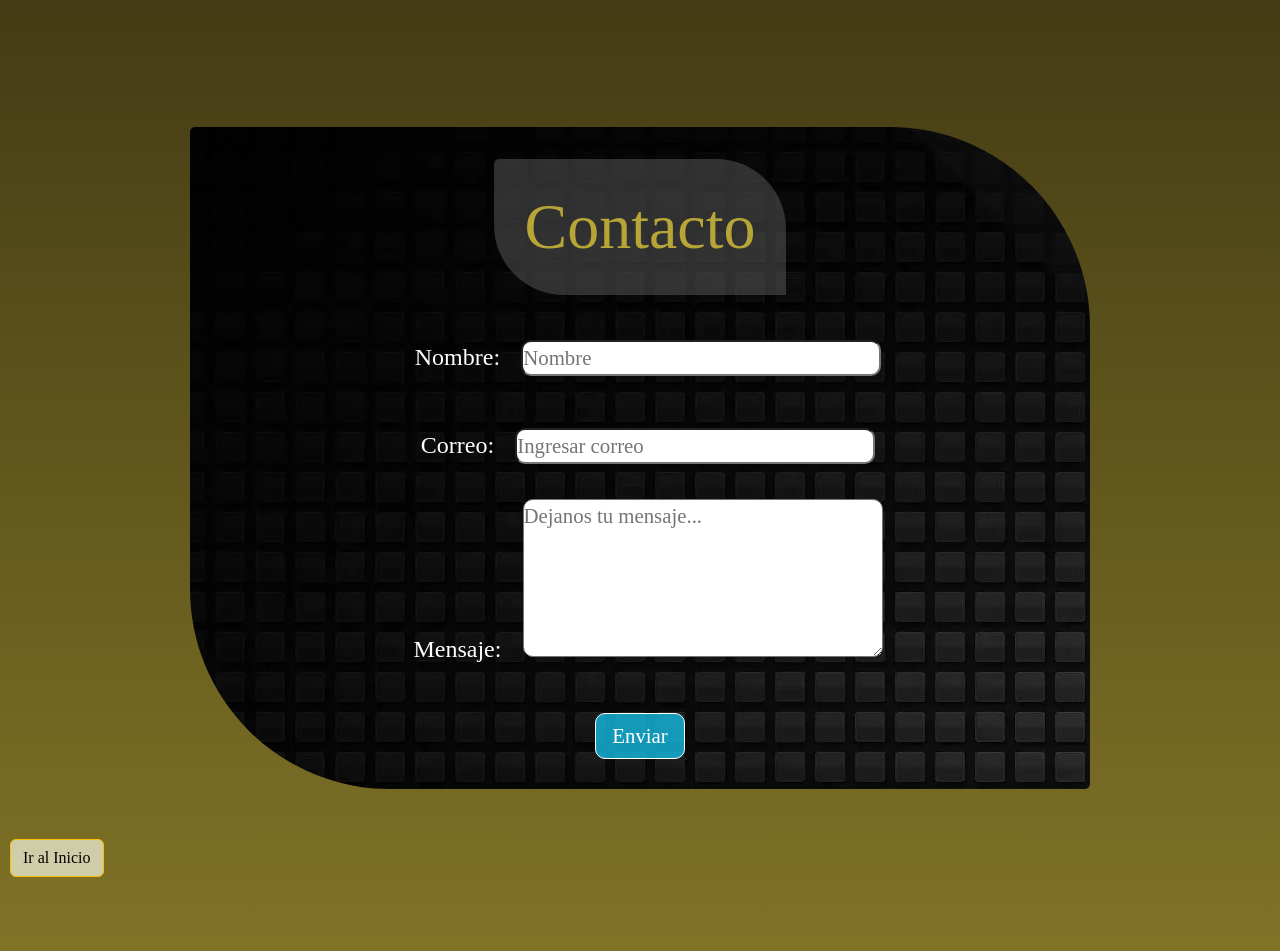
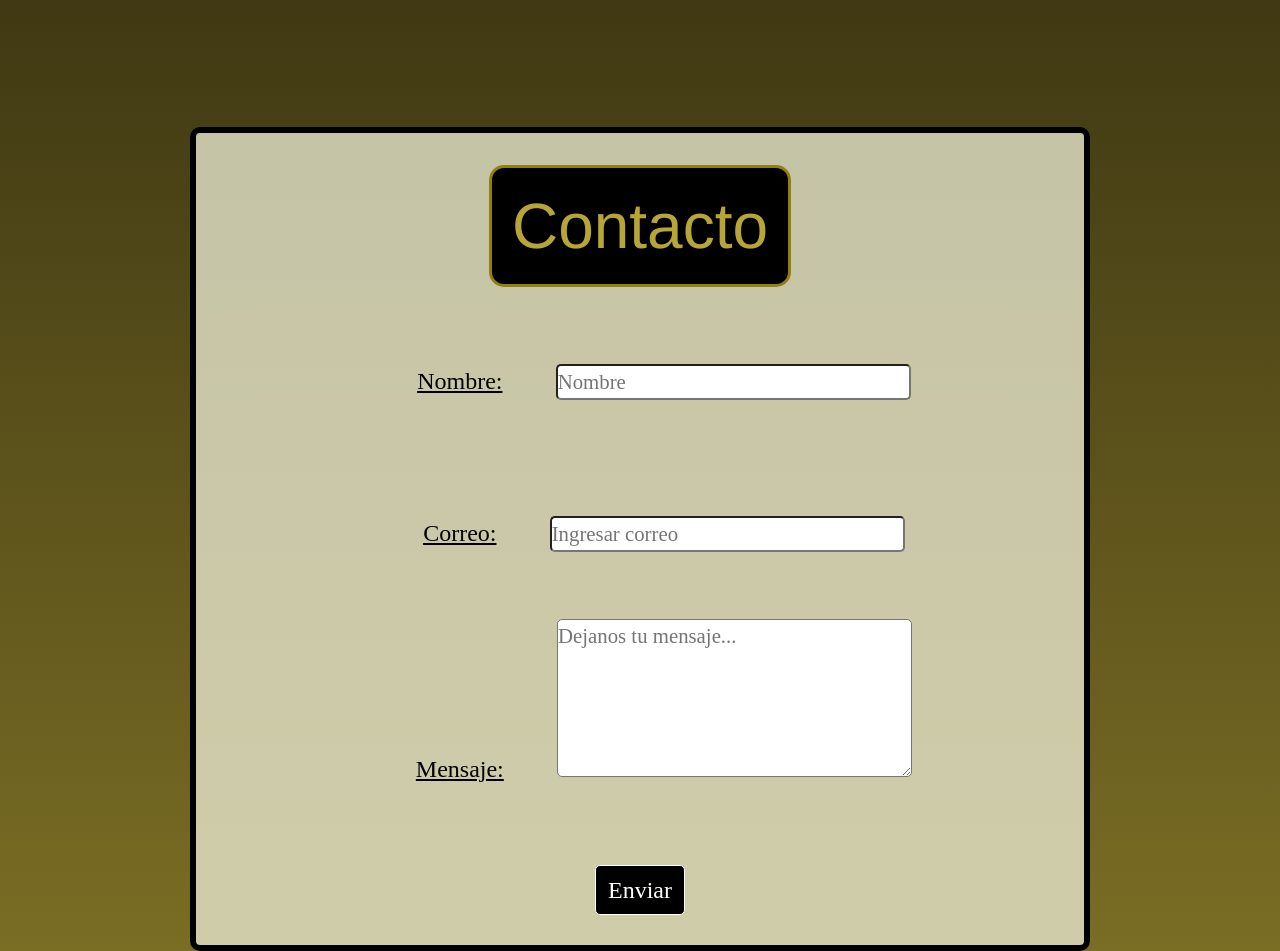
Before and after one commit to Nicolas-Lemus/Proyecto-de-prueba-final, a website: page peges/contacto.html in a window 1280 px wide. Shown: the part 1031-1982 px from the top of the page. Drawn offline with nearby package versions, Linux system fonts and the light colour scheme; a web font is replaced by a local one.

Commit message:
cambio en el formulario

```diff
--- a/scss/_contacto.scss
+++ b/scss/_contacto.scss
@@ -32,36 +32,33 @@
         }
     }
 }
-
 .formulario{
         max-width:$max;
         width:$max - 12%;
         text-align: center;
         margin: auto;
         margin-top:$medida-xl;
-        background:$color-terciario;
-        border-radius:$medida-xxp $medida-lg;
-        background:url(../multimedia/Imagenes/image-fondo.webp);
+        border: solid 6px $color-terciario;
+        background: $color-enlaces;
+        border-radius:$medida-ep;
 
-        @media (min-width:$tablet){
-            border-radius: $medida-xxp 150px;
-        }
 
         @media (min-width:$desktop){
             width:900px;
             font-size: $font-size-md;
-            border-radius: $medida-xxp 200px;
         }
 
     h2{
-        justify-content: center;
+        font-family:'Franklin Gothic Medium', 'Arial Narrow', Arial, sans-serif;
         font-size:1.9rem;
-        padding:$medida-sm;
+        padding:$medida-epl;
         color:$color-primario;
         display:inline-block;
-        border-radius:$medida-xxp 70px 1px 70px;
+        border: solid 3px rgb(146, 127, 18);
         margin-top: $font-size-sml;
-        background: rgba(113, 111, 111, 0.402);
+        background: $color-terciario;
+        border-radius: 15px;
+
 
         @media (min-width:$tablet){
             font-size:$font-size-md;
@@ -73,12 +70,14 @@
     }
 
     label{
-        color: $color-white;
+        color: $color-terciario;
         font-size: $font-size-sm;
         margin: $font-size-sm;
+        text-decoration: underline;
 
-        @media (min-width:$tabletXG){
-            font-size:$font-size-sm + $font-size-ep;
+        @media (min-width:$tablet){
+            margin:$font-size-md;
+            font-size: $font-size-sm + $font-size-ep;
         }
     }
 
@@ -86,7 +85,7 @@
         background:$color-white;
         color:$color-terciario;
         width:50%;
-        border-radius:$medida-ep;
+        border-radius:$medida-xxp;
 
         @media (min-width:$tablet){
             width: 40%;
@@ -102,9 +101,9 @@
         }
     }
     #Enviar{
-        background:rgba(20, 187, 225, 0.799);
+        background:$color-terciario;
         color:$color-white;
-        font-size:$font-size-sm + .3rem;
+        font-size:$font-size-sm + $font-size-ep;
         @include wid-hei(90px ,auto);
         @include mar-pad($medida-sm ,auto);
         border-color:$color-white;
@@ -112,9 +111,11 @@
             &:hover{
                 cursor: pointer;
                 font-weight: 700;
-                background:rgb(0, 247, 255);
+                background:$color-grey;
                 transition: .5s;
                 width: 95px;
+                color:$color-terciario;
+                border-color: $color-terciario;
             }
     }
 }
--- a/scss/_index.scss
+++ b/scss/_index.scss
@@ -104,7 +104,7 @@
 .noticias{
     h2{
         padding:$medida-ep;
-        border-radius:$medida-ep;
+        border-radius:$medida-xxp;
         display: inline-block;
         background:$color-rgba-grey;
         margin-left:$medida-ep;
--- a/scss/_variables.scss
+++ b/scss/_variables.scss
@@ -10,10 +10,6 @@ $color-grey:rgb(122, 118, 118);
 $color-rgba-grey:rgba(229, 223, 223, 0.405);
 $color-enlaces:rgba(229, 229, 203, 0.799);
 $color-secundario:rgba(135, 129, 108, 0.339);
-
-/*Botones*/
-$btn-color:rgb(20, 187, 225);
-$btn-hover:rgb(0, 247, 255);
 
 /*Medidas en px*/
 $medida-xxp:5px;
```
Also changed, not shown: peges/contacto.html (+0 -2 lines), css/style.css, 1 other file.
